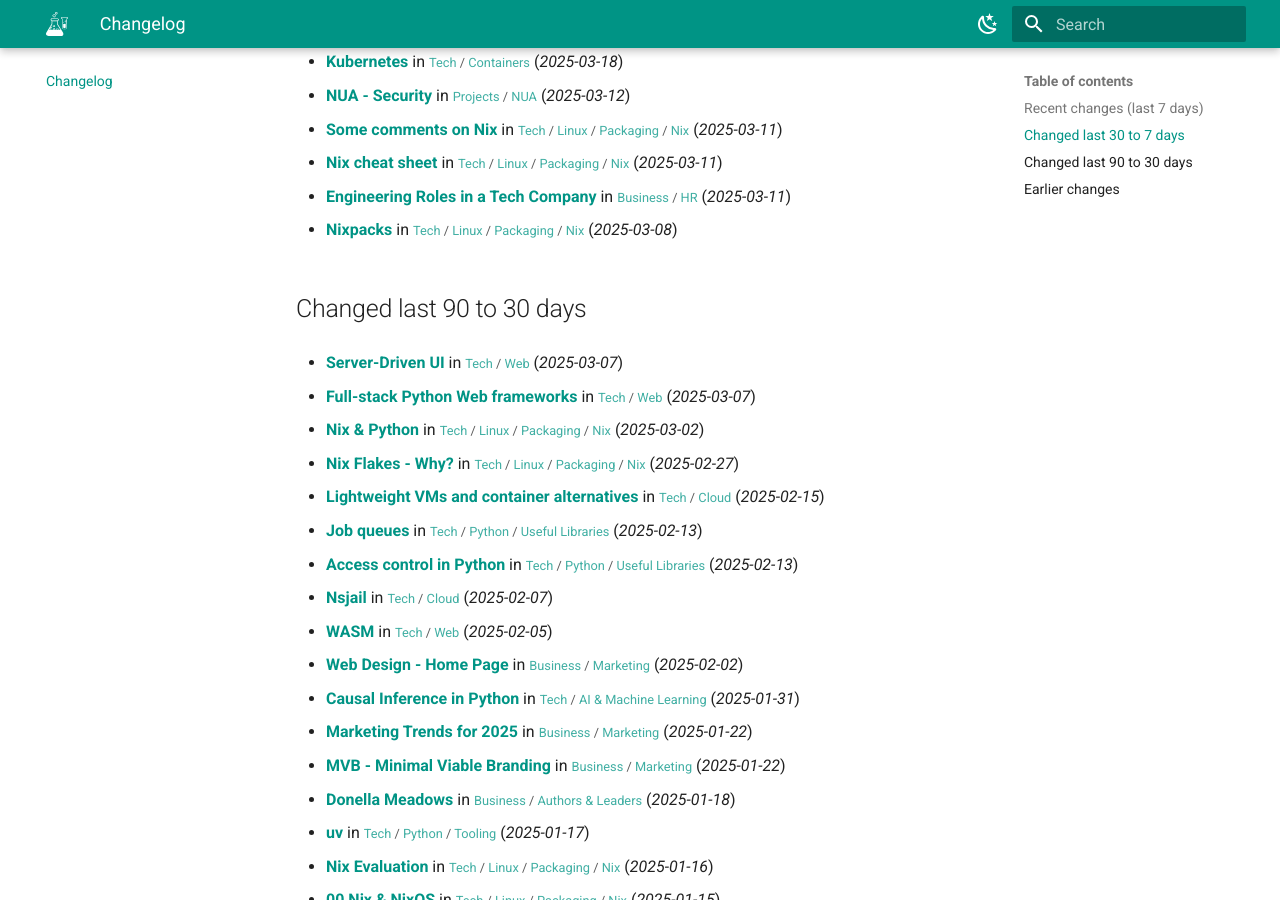
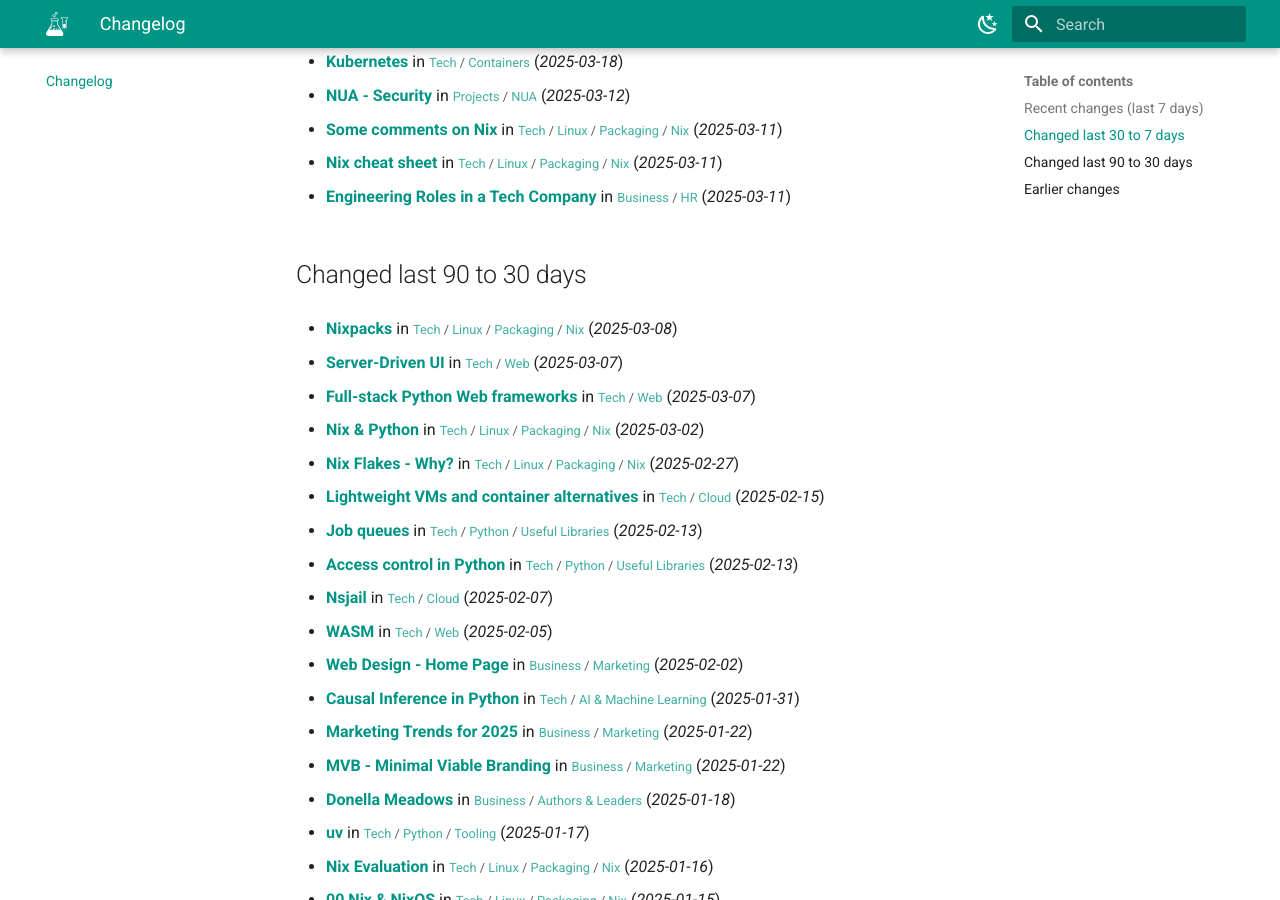
Before and after one commit to abilian/lab.abilian.com, an MkDocs documentation site: the page built from docs/changelog.md, in a window 1280 px wide and 900 px high, scrolled down 421 px. Built offline with MkDocs 1.6.1 and Material for MkDocs 9.7.7, drawn with Linux system fonts in a browser that asks for light colours; comment, search, counter and statistics services are not loaded.

Commit message:
Update content

```diff
--- a/docs/changelog.md
+++ b/docs/changelog.md
@@ -22,11 +22,11 @@
 
 - **[Engineering Roles in a Tech Company](/Business/HR/Engineering Roles in a Tech Company/)** in <small>[Business](/Business/00 Business/) / [HR](/Business/HR/Engineering Roles in a Tech Company/)</small> (*2025-03-11*)
 
-- **[Nixpacks](/Tech/Linux/Packaging/Nix/Nixpacks/)** in <small>[Tech](/Tech/00 Technology/) / [Linux](/Tech/Linux/DGFIP Report - Desktop Linux/) / [Packaging](/Tech/Linux/Packaging/Debian Packaging/) / [Nix](/Tech/Linux/Packaging/Nix/00 Nix & NixOS/)</small> (*2025-03-08*)
-
 
 
 ## Changed last 90 to 30 days
+
+- **[Nixpacks](/Tech/Linux/Packaging/Nix/Nixpacks/)** in <small>[Tech](/Tech/00 Technology/) / [Linux](/Tech/Linux/DGFIP Report - Desktop Linux/) / [Packaging](/Tech/Linux/Packaging/Debian Packaging/) / [Nix](/Tech/Linux/Packaging/Nix/00 Nix & NixOS/)</small> (*2025-03-08*)
 
 - **[Server-Driven UI](/Tech/Web/Server-Driven UI/)** in <small>[Tech](/Tech/00 Technology/) / [Web](/Tech/Web/Content Repositories/)</small> (*2025-03-07*)
 
```
